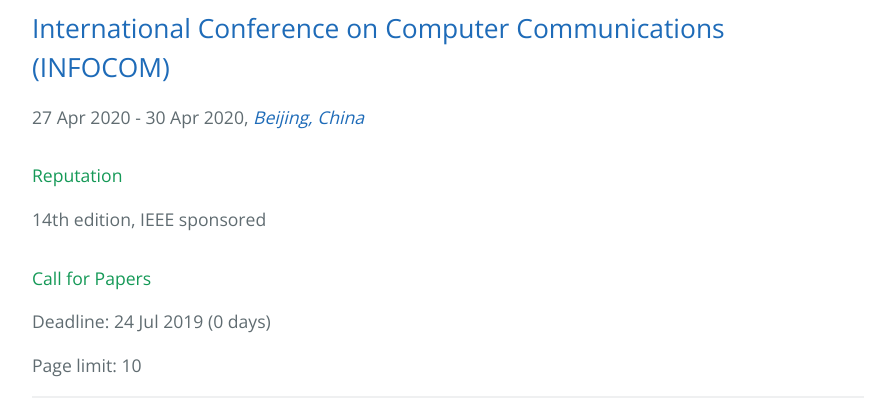
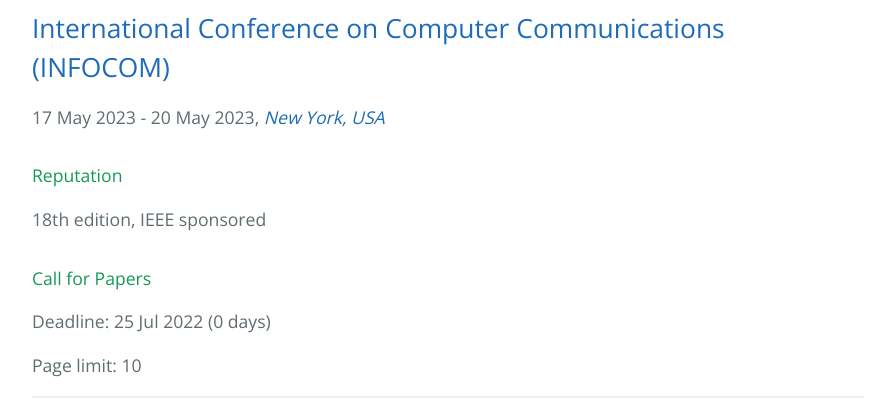
Before and after one commit to stefan-kolb/cloud-conferences, a Jekyll site: the page built from index.html, in a window 1280 px wide and 900 px high, scrolled down 5087 px. Shown: the part 155-573 px from the top of the window, without its empty margins (192-1087 px from the left). Built offline with Jekyll 4.4.1, drawn with Linux system fonts in a browser that asks for light colours; nearby versions of some CDN libraries.

```diff
--- a/_data/conferences.yml
+++ b/_data/conferences.yml
@@ -202,13 +202,13 @@
 
 - name: International Conference on Computer Communications
   abbrv: INFOCOM
-  url: https://infocom2020.ieee-infocom.org/
-  edition: 14
+  url: https://infocom2023.ieee-infocom.org/
+  edition: 18
   organization: IEEE
-  deadline: "2019-07-24"
-  date_from: "2020-04-27"
-  date_to: "2020-04-30"
-  location: "Beijing, China"
+  deadline: "2022-07-25"
+  date_from: "2023-05-17"
+  date_to: "2023-05-20"
+  location: "New York, USA"
   page_limit: 10
 
 - name: International Conference on Future Internet of Things and Cloud
```
